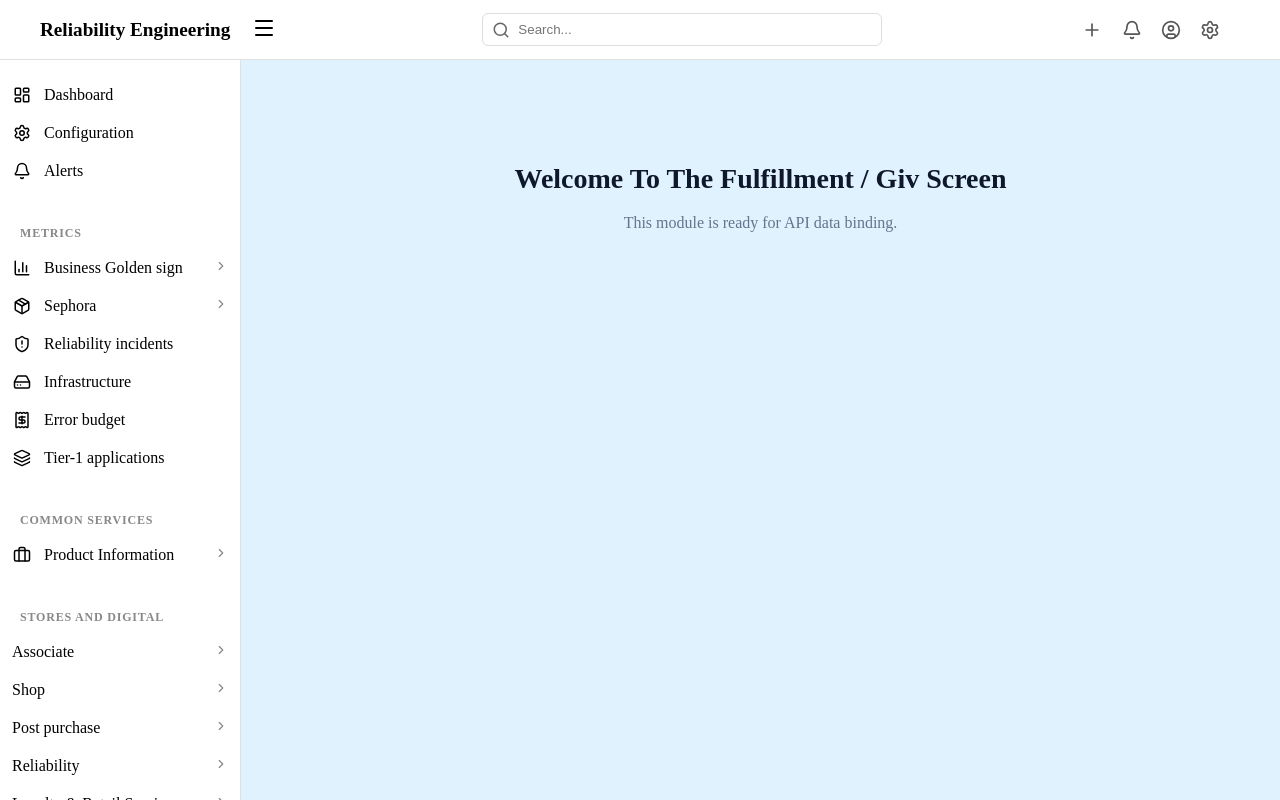
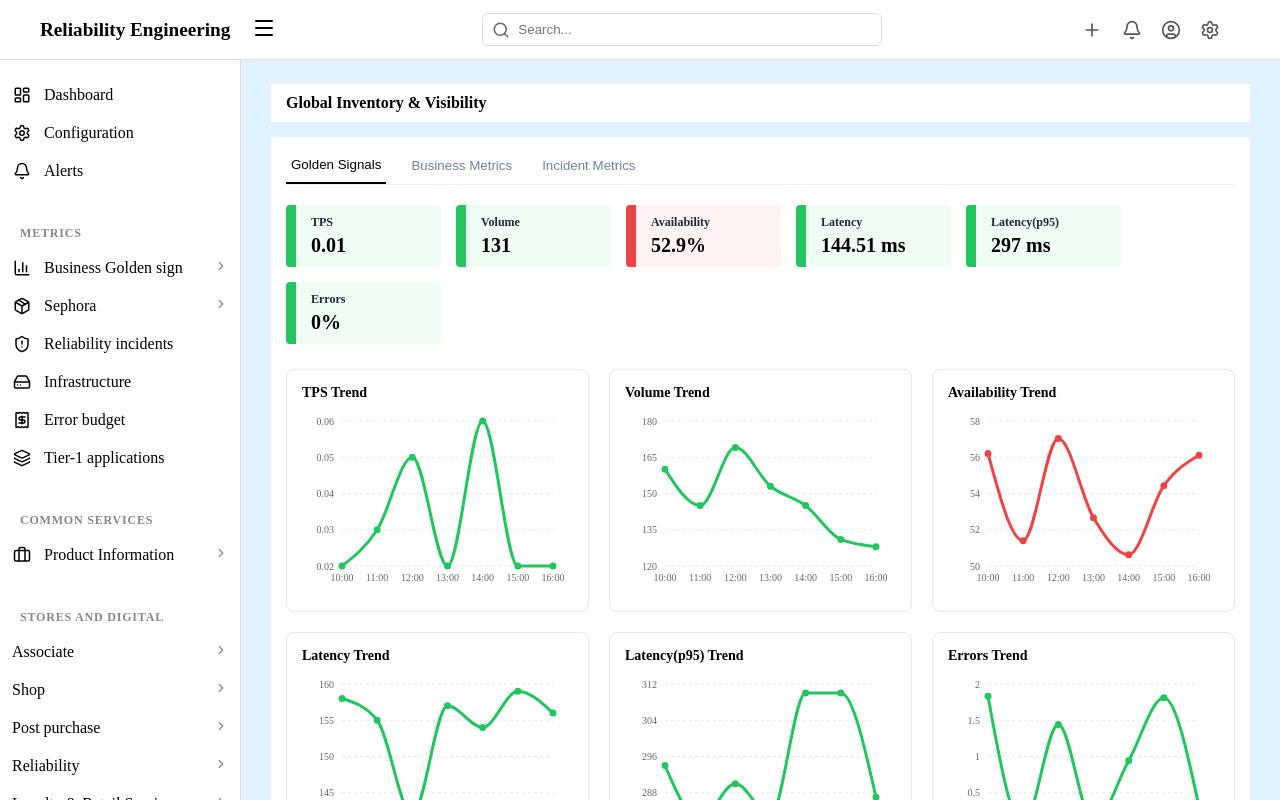
Before and after one commit to someshmca/sre-portal, a React (Vite) app: page /fulfillment/giv in a window 1280 px wide. Built offline with nearby package versions, Linux system fonts and the light colour scheme.

Commit message:
feat: implement GIV dashboard with high-fidelity status boxes and Recharts

```diff
--- a/package.json
+++ b/package.json
@@ -13,7 +13,8 @@
     "lucide-react": "^0.577.0",
     "react": "^19.2.4",
     "react-dom": "^19.2.4",
-    "react-router-dom": "^7.13.1"
+    "react-router-dom": "^7.13.1",
+    "recharts": "^3.8.0"
   },
   "devDependencies": {
     "@eslint/js": "^9.39.4",
--- a/src/App.tsx
+++ b/src/App.tsx
@@ -7,6 +7,7 @@ import SamplePage from './pages/SamplePage'; // Ensure this is created
 import IncidentSection from './components/dashboard/IncidentSection/IncidentSection';
 import SLOSection from './components/dashboard/SLOSection/SLOSection';
 import Shop from './pages/Shop/Shop';
+import GIV from './pages/GIV/GIV';
 // Create a wrapper component
 const Dashboard: React.FC = () => (
   <div style={{ display: 'flex', flexDirection: 'column', gap: '32px' }}>
@@ -26,6 +27,7 @@ const App: React.FC = () => {
         <Route path="/shop" element={<Shop />} />
         {/* The '/*' allows it to match sub-routes like /shop/sub-1 */}
         <Route path="/:pageId/*" element={<SamplePage />} />
+        <Route path="/fulfillment/giv" element={<GIV />} />
       </Routes>
       </MainLayout>
     </Router>
--- a/src/data/navigation.json
+++ b/src/data/navigation.json
@@ -46,6 +46,25 @@
           { "label": "Reliability", "to": "/reliability", "hasDropdown": true },
           { "label": "Loyalty & Retail Services", "to": "/loyalty-retail-services", "hasDropdown": true }
         ]
+      },
+      {
+        "id": "cce-supply-chain",
+        "title": "CCE Supply Chain",
+        "items": [
+          {
+            "label": "Fulfilment Orchestration",
+            "icon": "Truck",
+            "to": "/fulfillment",
+            "hasDropdown": true,
+            "subItems": [
+              { "label": "Global Inventory & Visibility", "to": "/fulfillment/giv" },
+              { "label": "OTS - Return Services", "to": "/fulfillment/ots" },
+              { "label": "Promising & Availability", "to": "/fulfillment/promising" },
+              { "label": "Fixed Support", "to": "/fulfillment/fixed-support" },
+              { "label": "Supply Chain", "to": "/fulfillment/supply-chain" }
+            ]
+          }
+        ]
       }
     ]
 }
--- /dev/null
+++ b/src/pages/GIV/GIV.module.scss
@@ -0,0 +1,89 @@
+.container {
+    display: flex;
+    flex-direction: column;
+    gap: 15px;
+  }
+
+  .pageHeader {
+    background: white;
+    padding: 10px 15px;
+    h1 { font-size: 16px; font-weight: bold; margin: 0; }
+  }
+
+  .tabContentWrapper {
+    background: white;
+    padding: 10px 15px;
+    min-height: 500px;
+  }
+
+  .tabs {
+    display: flex;
+    gap: 20px;
+    border-bottom: 1px solid #edf2f7;
+    margin-bottom: 20px;
+
+    .tabItem {
+      padding: 10px 5px;
+      background: none;
+      border: none;
+      cursor: pointer;
+      font-weight: 500;
+      color: #718096;
+
+      &.active {
+        color: #000;
+        border-bottom: 2px solid #000;
+      }
+    }
+  }
+
+  .metricsRow {
+    display: flex;
+    flex-wrap: wrap;
+    gap: 15px;
+    margin-bottom: 25px;
+  }
+
+  .statusBox {
+    width: 120px;
+    padding: 10px 10px 10px 15px;
+    background: #f8fafc;
+    border-radius: 4px;
+
+    // Success Styling: Dark Green border, Light Green background
+    &.success {
+        border-left: 10px solid #22c55e;
+        background-color: #f0fdf4; // Light green
+    }
+
+    // Danger Styling: Dark Red border, Light Red background
+    &.danger {
+        border-left: 10px solid #ef4444;
+        background-color: #fef2f2; // Light red
+    }
+
+    .label { font-size: 12px; font-weight: bold; color: #1e293b; margin-bottom: 4px; }
+    .value { font-size: 20px; font-weight: bold; color: #000; }
+  }
+
+  .chartGrid {
+    display: grid;
+    grid-template-columns: repeat(3, 1fr); // 3 charts per row
+    gap: 20px;
+  }
+
+  .chartCard {
+    border: 1px solid #e2e8f0;
+    border-radius: 8px;
+    padding: 15px;
+    background: #fff;
+
+    .chartTitle { font-size: 14px; font-weight: bold; margin-bottom: 15px; }
+    .chartBody { height: 180px; width: 100%; }
+  }
+
+  .welcomeState {
+    padding: 50px;
+    text-align: center;
+    color: #718096;
+  }
--- /dev/null
+++ b/src/pages/GIV/GIV.tsx
@@ -0,0 +1,101 @@
+import React, { useState } from 'react';
+import { LineChart, Line, XAxis, YAxis, CartesianGrid, Tooltip, ResponsiveContainer } from 'recharts';
+import { metricsData } from './chartData';
+import styles from './GIV.module.scss';
+
+const GIV = () => {
+  const [activeTab, setActiveTab] = useState('Golden Signals');
+
+  const metrics = [
+    { label: "TPS", value: "0.01", status: "success" },
+    { label: "Volume", value: "131", status: "success" },
+    { label: "Availability", value: "52.9%", status: "danger" },
+    { label: "Latency", value: "144.51 ms", status: "success" },
+    { label: "Latency(p95)", value: "297 ms", status: "success" },
+    { label: "Errors", value: "0%", status: "success" },
+  ];
+
+  return (
+    <div className={styles.container}>
+      <header className={styles.pageHeader}>
+        <h1>Global Inventory & Visibility</h1>
+      </header>
+
+      <div className={styles.tabContentWrapper}>
+        <div className={styles.tabs}>
+          {['Golden Signals', 'Business Metrics', 'Incident Metrics'].map((tab) => (
+            <button
+              key={tab}
+              className={`${styles.tabItem} ${activeTab === tab ? styles.active : ''}`}
+              onClick={() => setActiveTab(tab)}
+            >
+              {tab}
+            </button>
+          ))}
+        </div>
+
+        <div className={styles.innerContent}>
+          {activeTab === 'Golden Signals' ? (
+            <>
+              <div className={styles.metricsRow}>
+                {metrics.map((m, i) => (
+                  <div key={i} className={`${styles.statusBox} ${styles[m.status]}`}>
+                    <div className={styles.label}>{m.label}</div>
+                    <div className={styles.value}>{m.value}</div>
+                  </div>
+                ))}
+              </div>
+
+              <div className={styles.chartGrid}>
+                {metrics.map((m, i) => (
+                  <div key={i} className={styles.chartCard}>
+                    <div className={styles.chartTitle}>{m.label} Trend</div>
+                    <div className={styles.chartBody}>
+                      <ResponsiveContainer width="100%" height="100%">
+                        <LineChart data={metricsData[m.label]} margin={{ top: 5, right: 20, left: -20, bottom: 0 }}>
+                          <CartesianGrid strokeDasharray="3 3" vertical={false} stroke="#e2e8f0" />
+                          {/* Showing X-Axis with time labels */}
+                          <XAxis
+                            dataKey="time"
+                            tick={{ fontSize: 10 }}
+                            tickLine={false}
+                            axisLine={false}
+                          />
+                          {/* Showing Y-Axis with auto-scaling */}
+                          <YAxis
+                            tick={{ fontSize: 10 }}
+                            tickLine={false}
+                            axisLine={false}
+                            domain={['auto', 'auto']}
+                          />
+                          <Tooltip
+                            contentStyle={{ fontSize: '11px', borderRadius: '8px', border: 'none', boxShadow: '0 4px 6px -1px rgb(0 0 0 / 0.1)' }}
+                          />
+                          <Line
+                            type="monotone"
+                            dataKey="value"
+                            stroke={m.status === 'danger' ? '#ef4444' : '#22c55e'}
+                            strokeWidth={3}
+                            dot={{ r: 2, fill: m.status === 'danger' ? '#ef4444' : '#22c55e' }}
+                            activeDot={{ r: 4 }}
+                          />
+                        </LineChart>
+                      </ResponsiveContainer>
+                    </div>
+                  </div>
+                ))}
+              </div>
+            </>
+          ) : (
+            <div className={styles.welcomeState}>
+              <h2>{activeTab}</h2>
+              <p>Welcome to the {activeTab} view.</p>
+            </div>
+          )}
+        </div>
+      </div>
+    </div>
+  );
+};
+
+export default GIV;
--- /dev/null
+++ b/src/pages/GIV/chartData.ts
@@ -0,0 +1,30 @@
+export interface ChartPoint {
+    time: string;
+    value: number;
+  }
+
+  // Updated helper to support decimals for metrics like TPS and Percentages
+  const generateData = (base: number, variance: number, isDecimal: boolean = false): ChartPoint[] => {
+    const times = ['10:00', '11:00', '12:00', '13:00', '14:00', '15:00', '16:00'];
+    return times.map(time => {
+      const randomValue = Math.random() * variance;
+      const finalValue = isDecimal
+        ? parseFloat((base + randomValue).toFixed(2)) // Keeps 2 decimal places
+        : base + Math.floor(randomValue);             // Standard integer logic
+
+      return {
+        time,
+        value: finalValue
+      };
+    });
+  };
+
+  export const metricsData: Record<string, ChartPoint[]> = {
+    // Use 'true' for TPS and Errors to get smooth decimal lines
+    "TPS": generateData(0.01, 0.05, true),
+    "Volume": generateData(120, 50),
+    "Availability": generateData(50, 10, true),
+    "Latency": generateData(140, 20),
+    "Latency(p95)": generateData(280, 40),
+    "Errors": generateData(0, 2, true)
+  };
```
Also changed, not shown: 1 other file (tests, documents, lock files or other folders).
